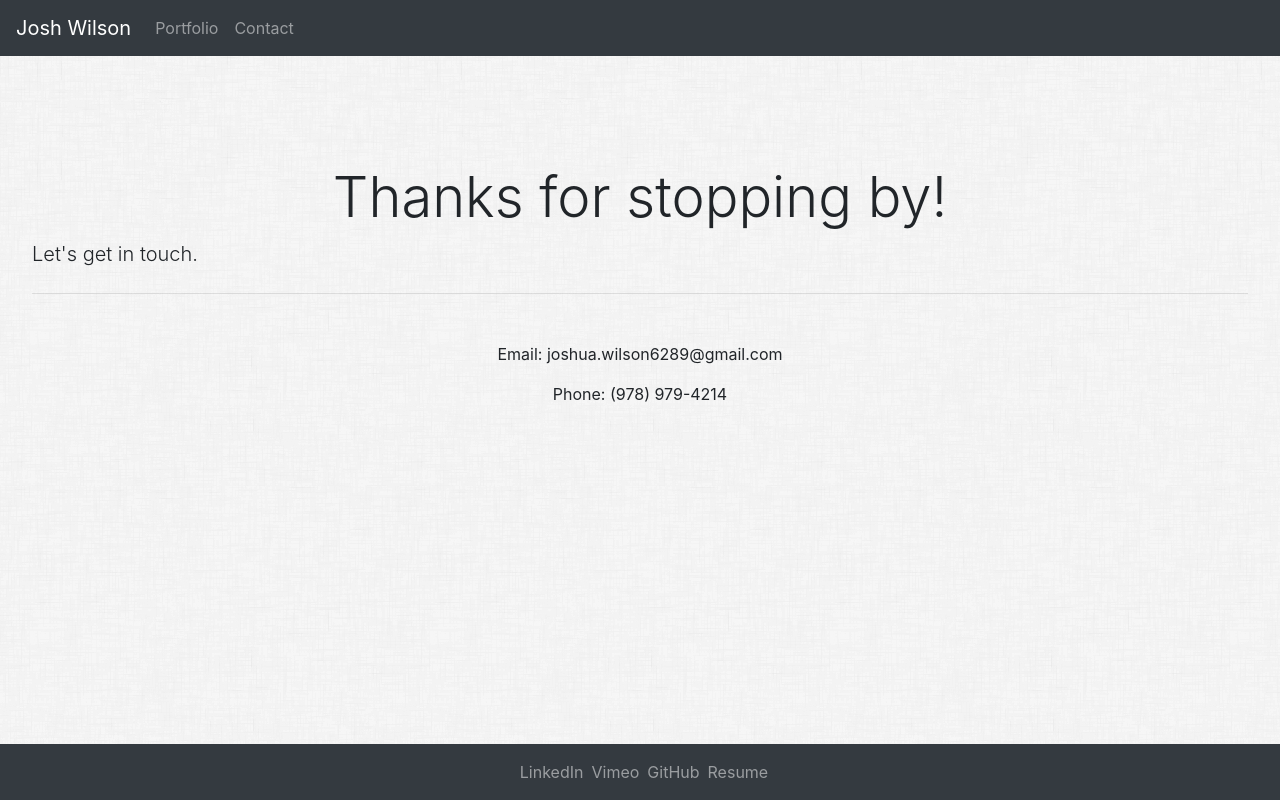
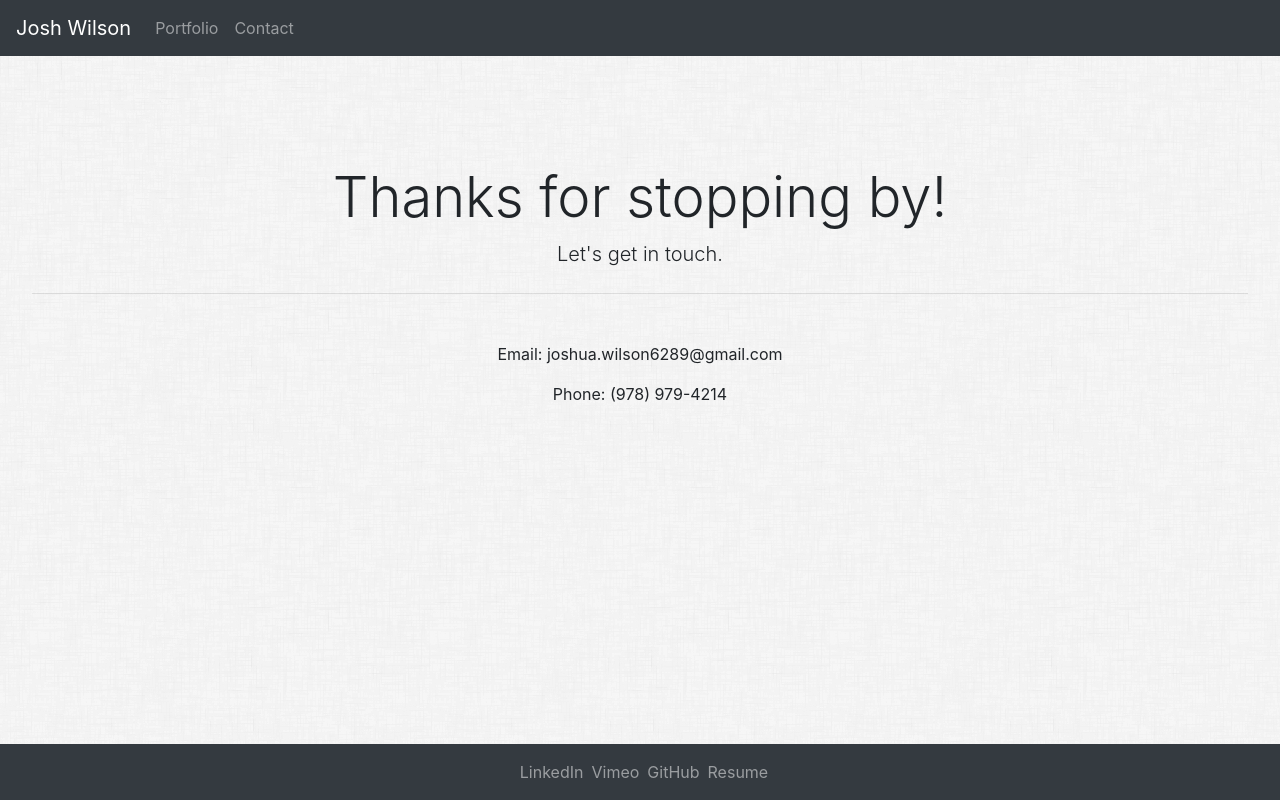
Before and after one commit to josh-wilson6289/react-portfolio, a React (Create React App) app: page /#/contact.html in a window 1280 px wide. Built offline with nearby package versions, Linux system fonts and the light colour scheme.

Commit message:
fixed text positioning

```diff
--- a/src/components/PortfolioPiece/style.css
+++ b/src/components/PortfolioPiece/style.css
@@ -54,3 +54,10 @@
   border-radius: 5px;
   border-color: #475058;
 }
+
+.lead {
+  margin-right: auto;
+  margin-left: auto;
+  text-align: center;
+  font-size: larger;
+}
```
